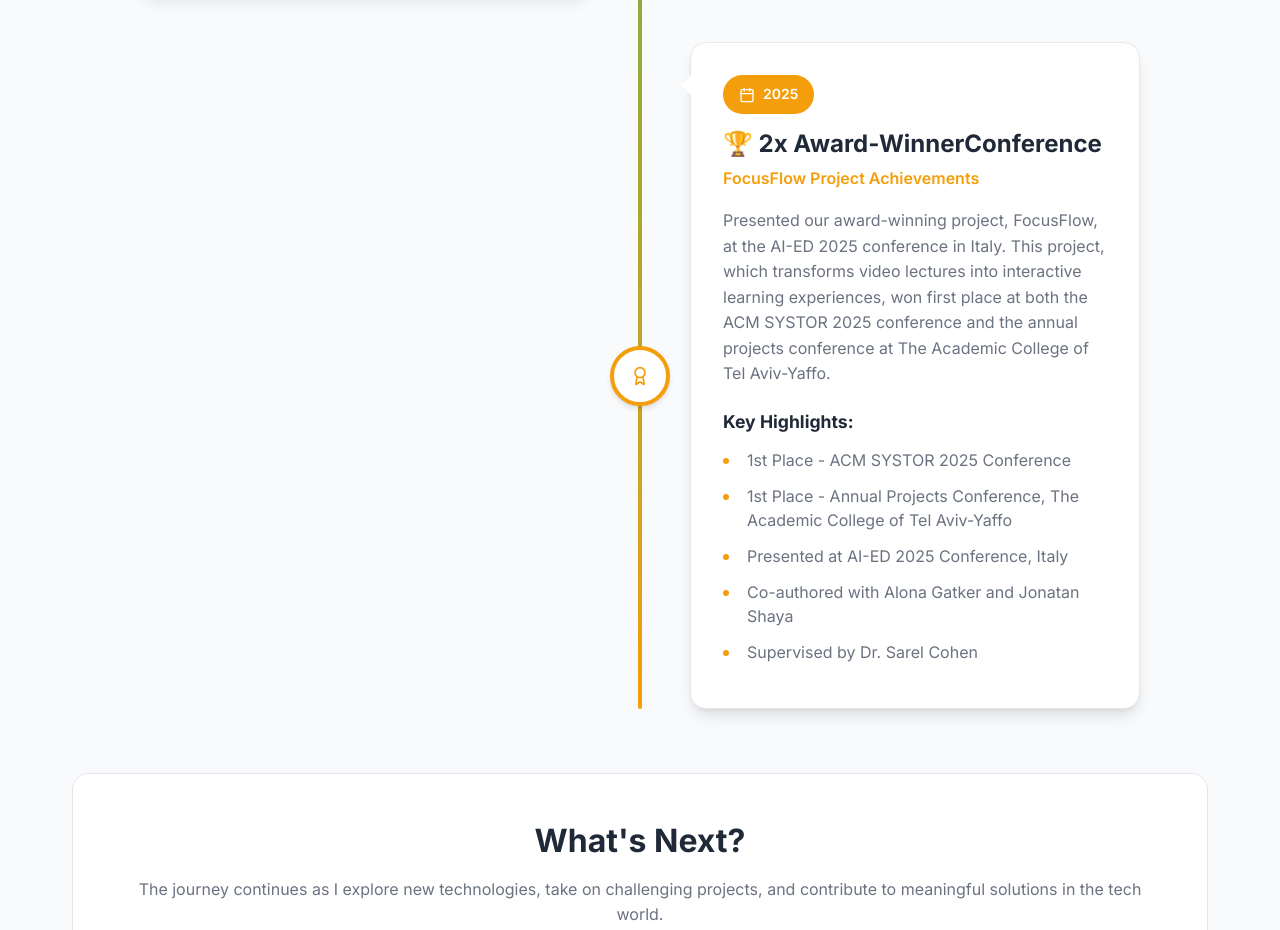
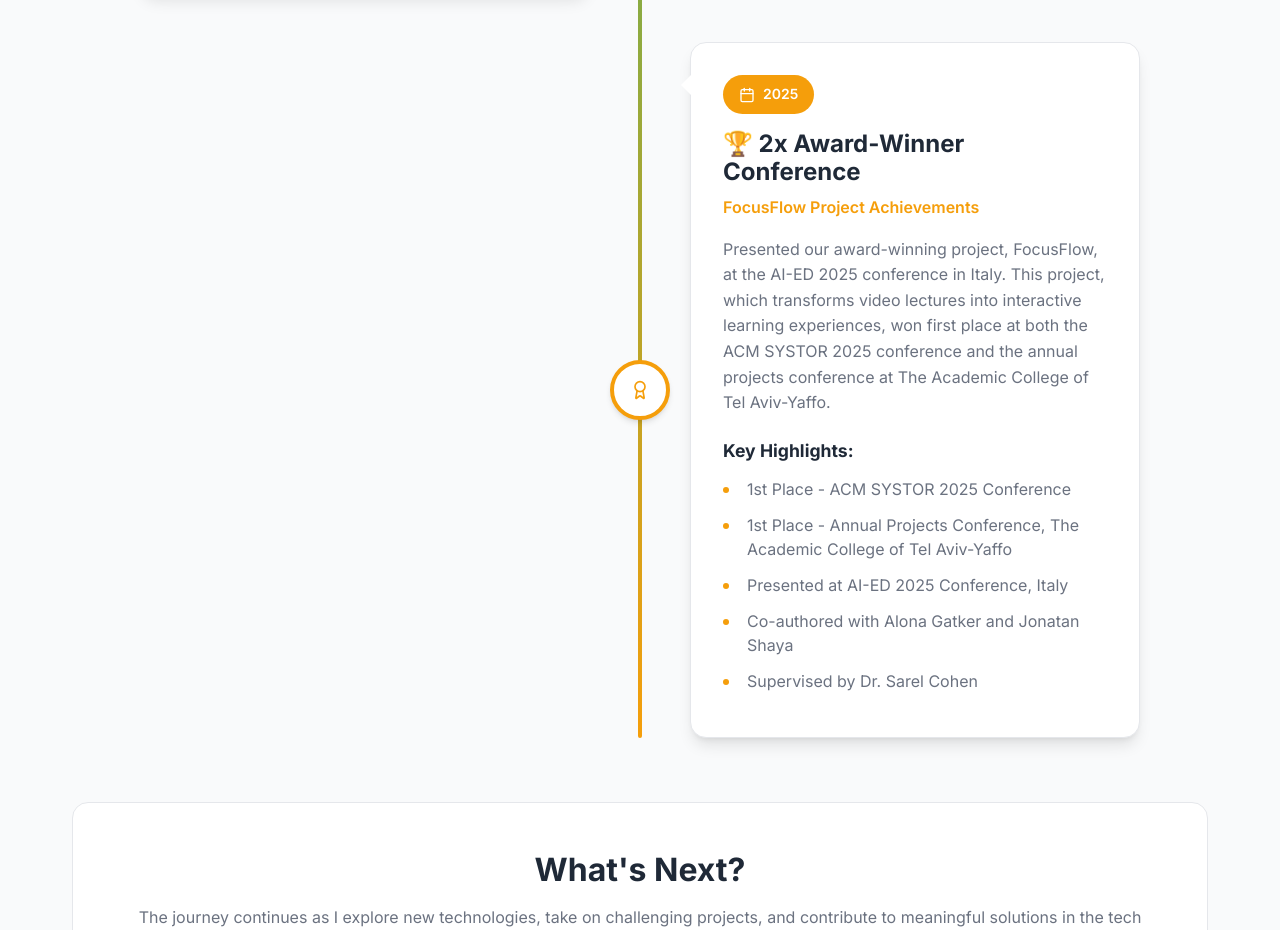
Before and after one commit to renanbazinin/renanbazinin.github.io, a React (Vite) app: page /#/TimeLine in a window 1280 px wide. Shown: the part 2840-3770 px from the top of the page. Built offline with nearby package versions, Linux system fonts and the light colour scheme.

Commit message:
added focus to timeline and updated his status :D

```diff
--- a/src/components/Timeline.jsx
+++ b/src/components/Timeline.jsx
@@ -84,7 +84,7 @@
     },
     {
       year: '2025',
-      title: '🏆 2x Award-WinnerConference',
+      title: '🏆 2x Award-Winner Conference',
       subtitle: 'FocusFlow Project Achievements',
       icon: <Award size={20} />,
       description: 'Presented our award-winning project, FocusFlow, at the AI-ED 2025 conference in Italy. This project, which transforms video lectures into interactive learning experiences, won first place at both the ACM SYSTOR 2025 conference and the annual projects conference at The Academic College of Tel Aviv-Yaffo.',
```
